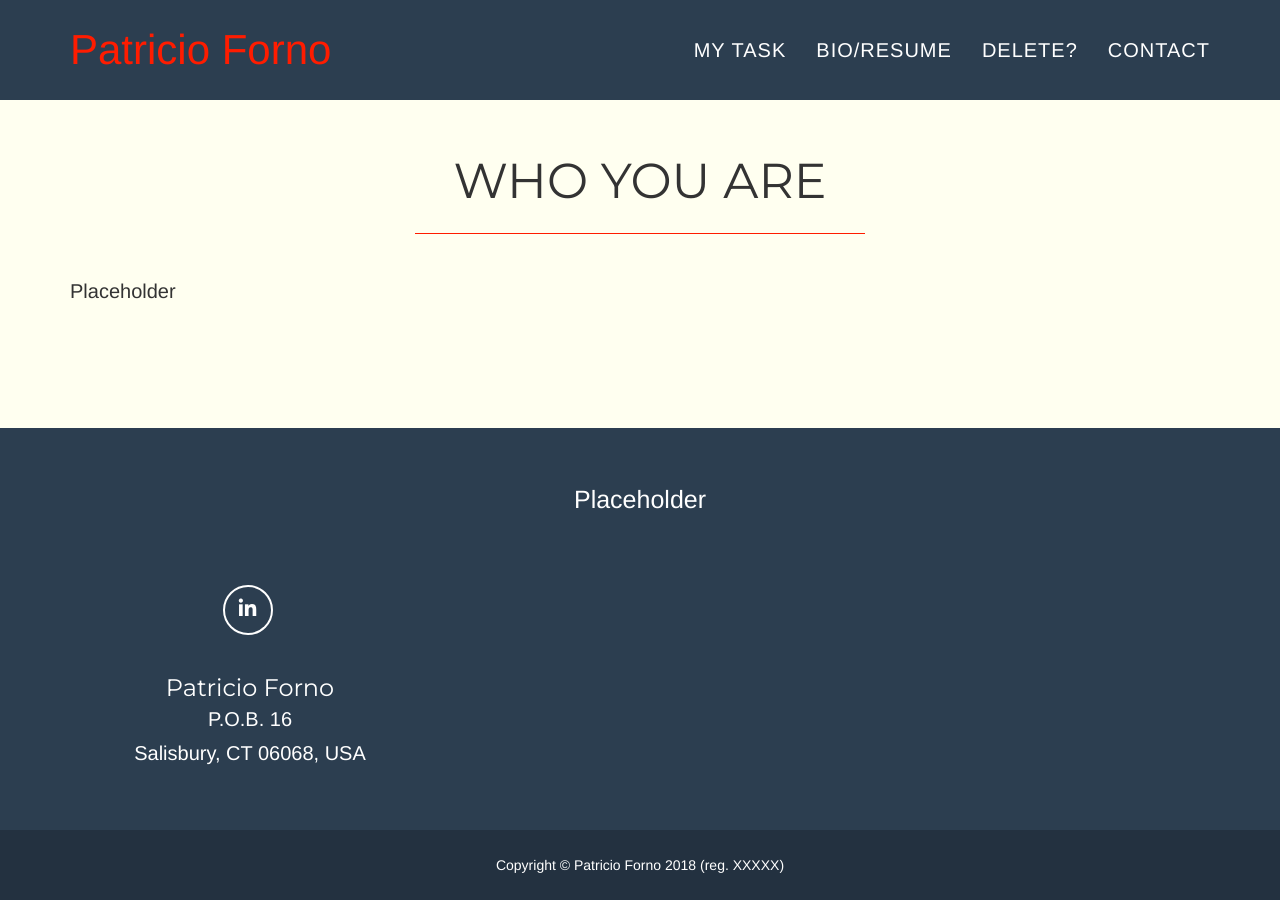
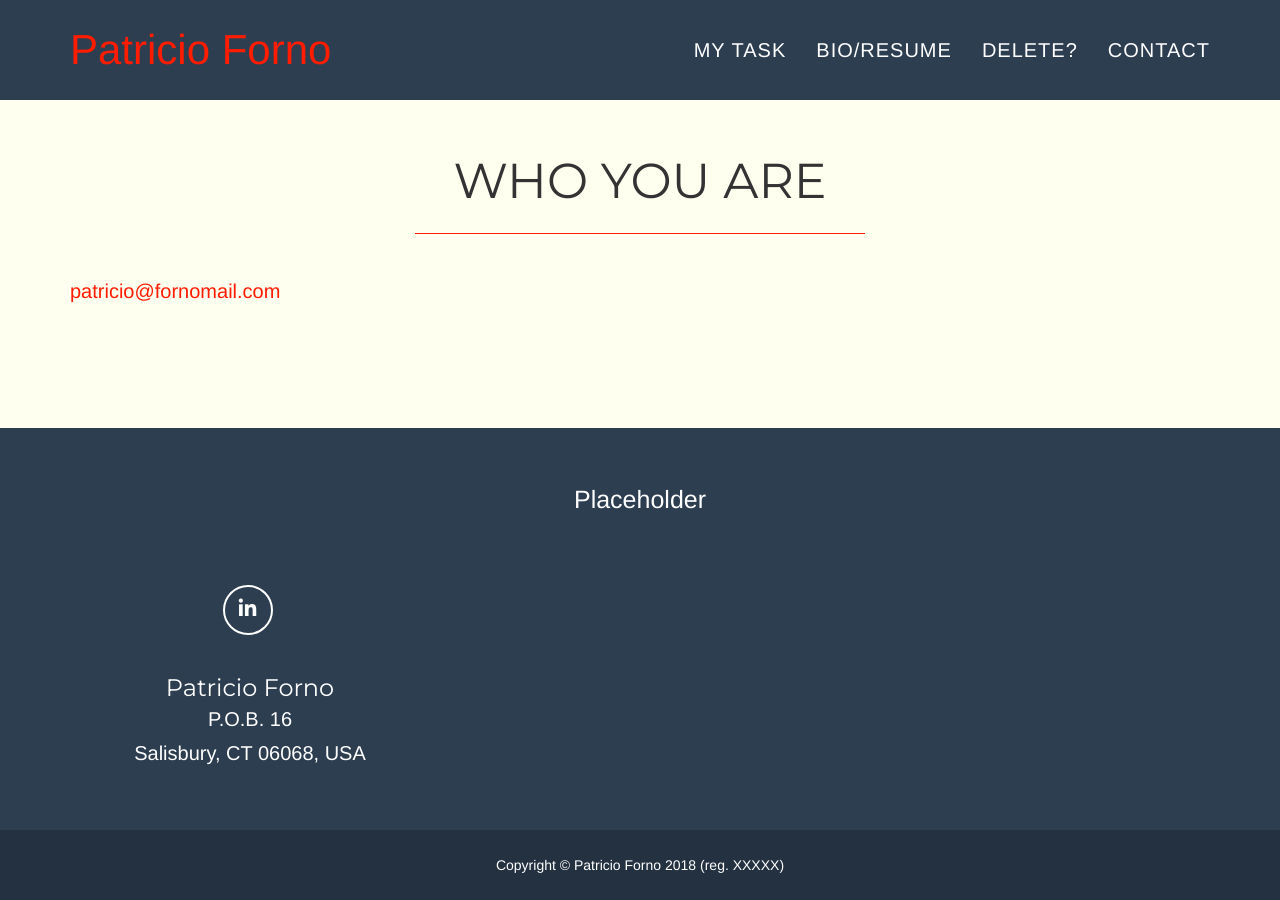
Before and after one commit to fornomail/fornomail.github.io, a Jekyll site: the page built from index.html, in a window 1280 px wide and 900 px high, scrolled down 3946 px. Built offline with Jekyll 4.4.1, drawn with Linux system fonts in a browser that asks for light colours; nearby versions of some CDN libraries; some web fonts are replaced; library files that are not in the unit come from our copies.

Commit message:
Update index.html

```diff
--- a/index.html
+++ b/index.html
@@ -75,7 +75,7 @@
         <div class="row">
             <div class="col-md-12 col-md-offset -2">
                 <p>
-                <p>Placeholder</p>
+                <p><a href="mailto:patricio@fornomail.com">patricio@fornomail.com</a></p>
                 <br/>
                 <br/>
                 <br/>
```
